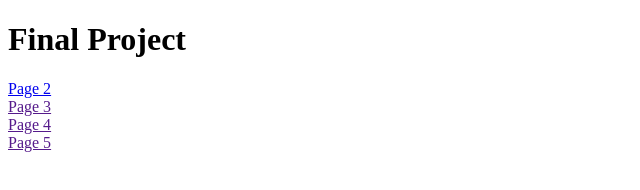
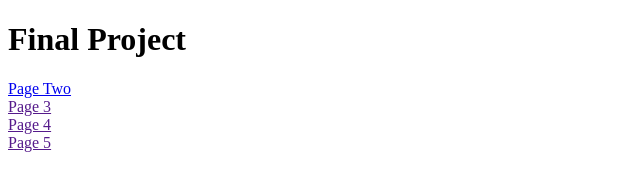
Before and after one commit to Tmwny4/tmwny4.github.io, a plain HTML site: page index.html in a window 1280 px wide. Shown: the full height of the page, 0-640 px from the left. Drawn offline with Linux system fonts and the light colour scheme.

Commit message:
Update index.html

```diff
--- a/index.html
+++ b/index.html
@@ -6,7 +6,7 @@
 
 </head>
     <body>
-        <div><a href="https://tmwny4.github.io/page2.html">Page 2</a></div>
+        <div><a href="page2.html">Page Two</a></div>
         <div><a href="">Page 3</a></div>
         <div><a href="">Page 4</a></div>
         <div> <a href="">Page 5</a></div>
```
